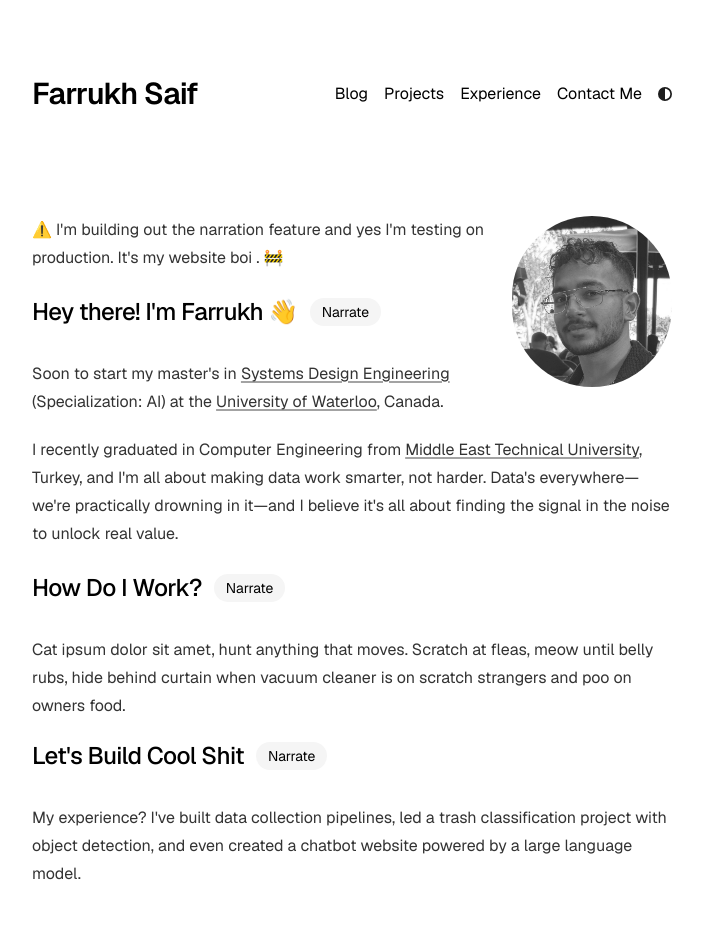
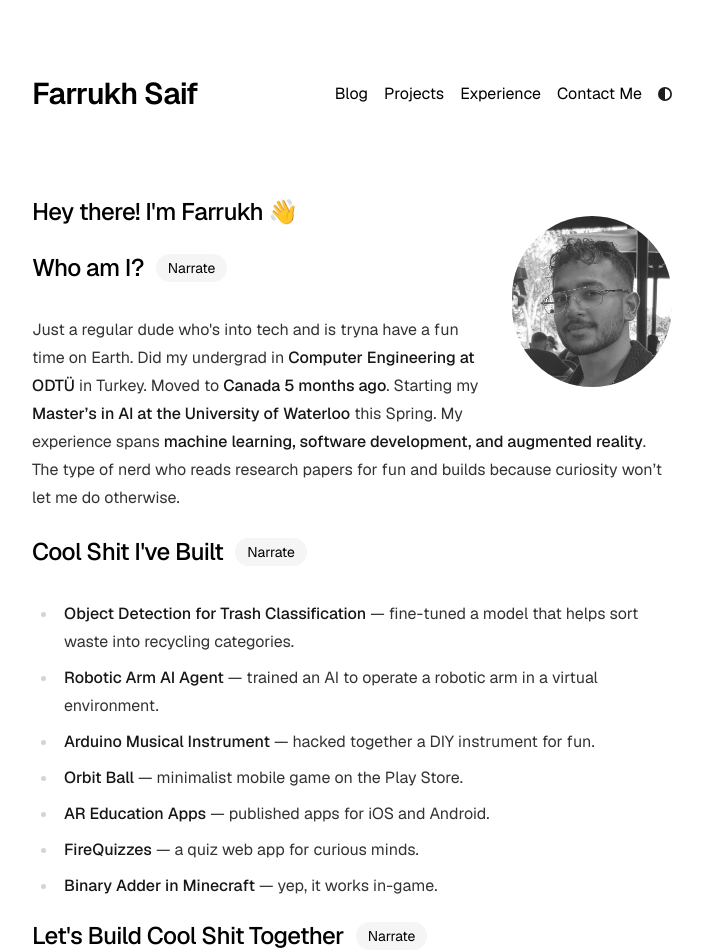
Before and after one commit to farrukh-saif/Portfolio, a Next.js app: page / in a window 1280 px wide. Shown: the top 952 px of the page, without its empty margins (288-991 px from the left). Built offline with nearby package versions, Linux system fonts and the light colour scheme; no server answers.

Commit message:
Fill in real shit in the home page

```diff
--- a/app/page.tsx
+++ b/app/page.tsx
@@ -25,14 +25,17 @@ export default function Page() {
         />
       </a>
 
-      <div className="prose prose-neutral dark:prose-invert">
+      {/* <div className="prose prose-neutral dark:prose-invert">
       <p>⚠️ I'm building out the narration feature and yes I'm testing on production. It's my website boi . 🚧 </p>
-      </div>
+      </div> */}
 
+      <h1 className="text-2xl font-medium tracking-tight">
+        Hey there! I'm Farrukh 👋
+      </h1>
 
       <div className="flex flex-col sm:flex-row sm:items-center gap-3 mb-8 mt-6">
         <h1 className="text-2xl font-medium tracking-tight">
-        Hey there! I'm Farrukh 👋
+          Who am I?
         </h1>
         <AudioControls
           audioName="test.mp3"
@@ -44,24 +47,13 @@ export default function Page() {
 
       <div className="prose prose-neutral dark:prose-invert">
         <p>
-          Soon to start my master's in {" "}
-          <a href="https://uwaterloo.ca/systems-design-engineering/" target="_blank">
-          Systems Design Engineering
-          </a>
-          {" "}(Specialization: AI) at the{" "}
-          <a href="https://uwaterloo.ca/" target="_blank">University of Waterloo</a>, Canada.
-        </p>
-        <p>
-          I recently graduated in Computer Engineering from {" "}
-          <a href="https://metu.edu.tr/" target="_blank">Middle East Technical University</a>, Turkey,
-          and I'm all about making data work smarter, not harder. Data's everywhere—we're practically drowning in it—and I believe
-          it's all about finding the signal in the noise to unlock real value.
+          Just a regular dude who's into tech and is tryna have a fun time on Earth. Did my undergrad in <strong>Computer Engineering at ODTÜ</strong> in Turkey. Moved to <strong>Canada {Math.floor((-new Date('2024-09-06').getTime() + new Date().getTime()) / (1000 * 60 * 60 * 24 * 30))} months ago</strong>. Starting my <strong>Master’s in AI at the University of Waterloo</strong> this Spring. My experience spans <strong>machine learning, software development, and augmented reality</strong>. The type of nerd who reads research papers for fun and builds because curiosity won’t let me do otherwise.
         </p>
       </div>
 
       <div className="flex flex-col sm:flex-row sm:items-center gap-3 mb-8 mt-6">
         <h1 className="text-2xl font-medium tracking-tight">
-          How Do I Work?
+          Cool Shit I've Built
         </h1>
         <AudioControls
           audioName="home-page.mp3"
@@ -72,12 +64,20 @@ export default function Page() {
       </div>
 
       <div className="prose prose-neutral dark:prose-invert">
-        <p>Cat ipsum dolor sit amet, hunt anything that moves. Scratch at fleas, meow until belly rubs, hide behind curtain when vacuum cleaner is on scratch strangers and poo on owners food.</p>
+        <ul>
+          <li><strong>Object Detection for Trash Classification</strong> — fine-tuned a model that helps sort waste into recycling categories.</li>
+          <li><strong>Robotic Arm AI Agent</strong> — trained an AI to operate a robotic arm in a virtual environment.</li>
+          <li><strong>Arduino Musical Instrument</strong> — hacked together a DIY instrument for fun.</li>
+          <li><strong>Orbit Ball</strong> — minimalist mobile game on the Play Store.</li>
+          <li><strong>AR Education Apps</strong> — published apps for iOS and Android.</li>
+          <li><strong>FireQuizzes</strong> — a quiz web app for curious minds.</li>
+          <li><strong>Binary Adder in Minecraft</strong> — yep, it works in-game.</li>
+        </ul>
       </div>
 
       <div className="flex flex-col sm:flex-row sm:items-center gap-3 mb-8">
         <h1 className="text-2xl font-medium tracking-tight">
-          Let's Build Cool Shit
+          Let's Build Cool Shit Together
         </h1>
         <AudioControls
           audioName="sora.mp3"
@@ -89,11 +89,10 @@ export default function Page() {
 
       <div className="prose prose-neutral dark:prose-invert">
         <p>
-          My experience? I've built data collection pipelines, led a trash classification project with object detection,
-          and even created a chatbot website powered by a large language model.
+          All I’m sayin’ is: if you want some half-baked code that barely works—hire ChatGPT. But if you want someone <strong>curious, relentless, and dependable</strong> enough to turn ideas into reality, I’m your guy. {" "}
+          <a href="mailto:syedfarrukhsaif@gmail.com">Let's talk.</a>
         </p>
       </div>
-
 
     </section>
   );
```
